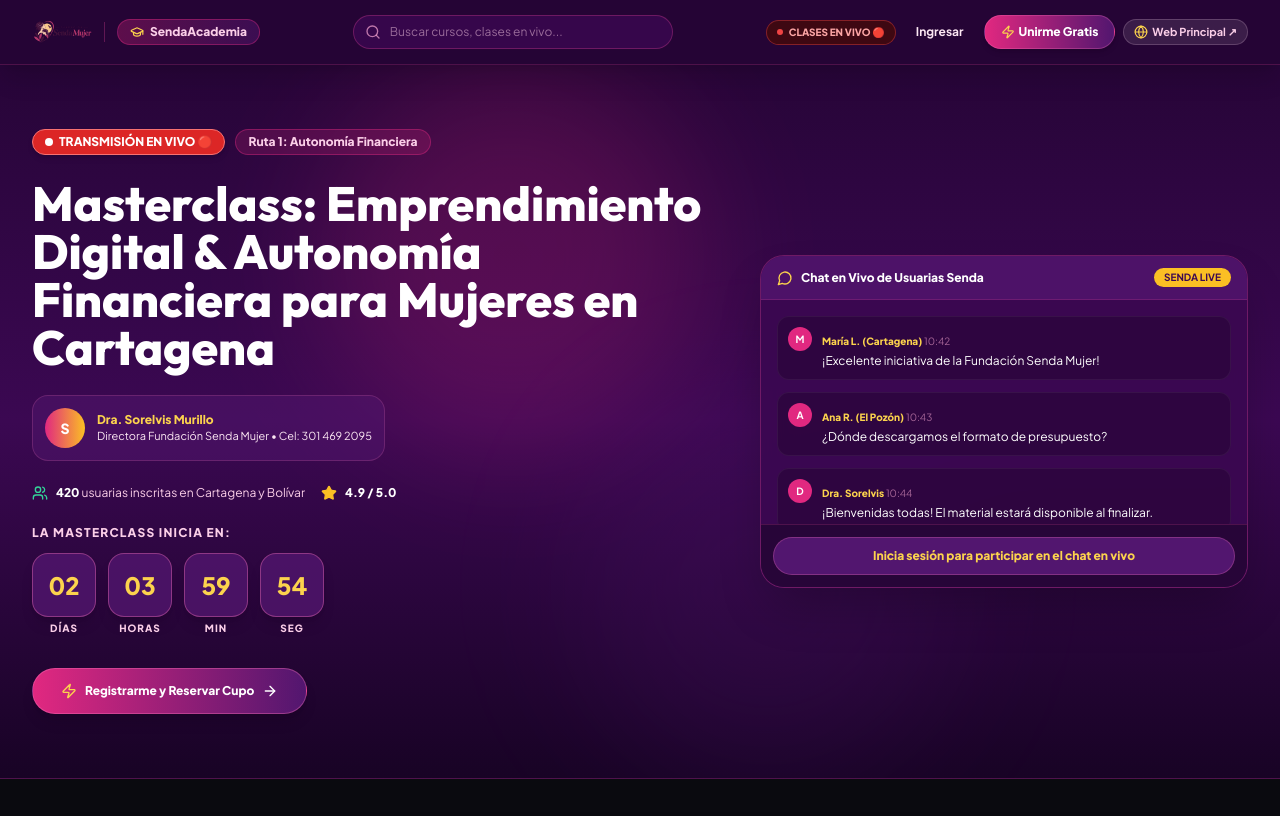
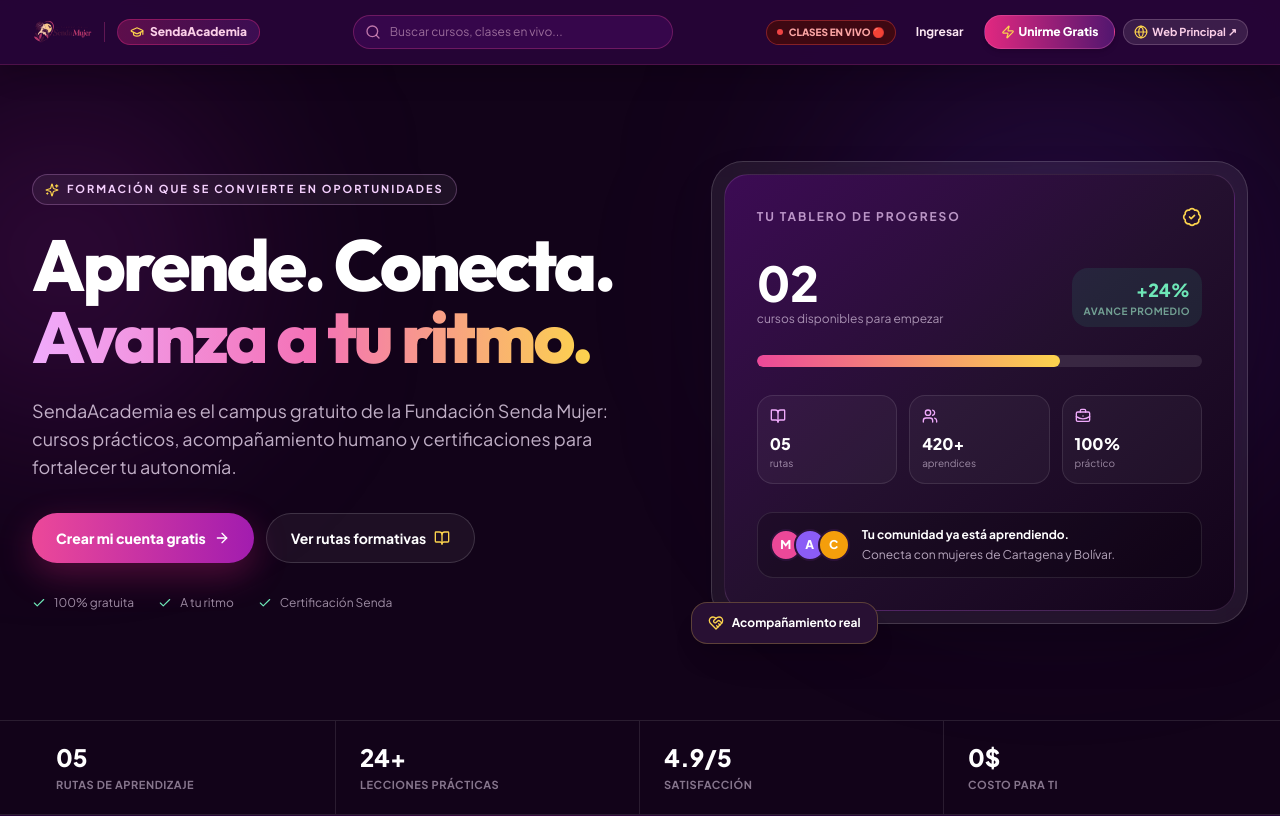
Before and after one commit to jonathanlopezb/fundacionsendamujer, a Next.js app: page /academia in a window 1280 px wide. Shown: the top 816 px of the page. Built offline with nearby package versions, Linux system fonts and the light colour scheme; a web font is replaced by a local one.

Commit message:
sendaacademia

```diff
--- a/src/app/academia/page.tsx
+++ b/src/app/academia/page.tsx
@@ -6,6 +6,8 @@
 import CourseCatalog from '@/components/academia/CourseCatalog';
 import AuthModal from '@/components/academia/AuthModal';
 import AcademiaFooter from '@/components/academia/AcademiaFooter';
+import { ArrowRight, BadgeCheck, BookOpen, BriefcaseBusiness, Check, HeartHandshake, Sparkles, Users } from 'lucide-react';
+import Link from 'next/link';
 
 export default function AcademiaPage() {
   const [authModalOpen, setAuthModalOpen] = useState(false);
@@ -35,8 +37,9 @@
   };
 
   return (
-    <div className="min-h-screen" style={{ background: '#0a0a0f', color: '#f0f0f5' }}>
+    <div className="min-h-screen overflow-hidden" style={{ background: '#0a0a0f', color: '#f0f0f5' }}>
       <AcademiaNavbar user={user} onOpenAuth={openAuth} onLogout={handleLogout} />
+      <AcademiaHero user={user} onOpenAuth={() => openAuth('register')} />
       <LiveClassBanner onOpenAuth={() => openAuth('register')} user={user} />
       <CharlaDelDia />
       <CourseCatalog user={user} onOpenAuth={() => openAuth('login')} />
@@ -52,3 +55,53 @@
     </div>
   );
 }
+
+function AcademiaHero({ user, onOpenAuth }: { user: { name: string; email: string } | null; onOpenAuth: () => void }) {
+  return (
+    <section className="relative isolate border-b border-white/10 bg-[#120319]">
+      <div className="pointer-events-none absolute -left-24 top-8 h-80 w-80 rounded-full bg-fuchsia-600/20 blur-[110px]" />
+      <div className="pointer-events-none absolute right-0 top-0 h-[28rem] w-[28rem] rounded-full bg-violet-700/20 blur-[120px]" />
+      <div className="mx-auto grid max-w-7xl items-center gap-12 px-4 py-16 sm:px-8 lg:grid-cols-[1.08fr_.92fr] lg:py-24">
+        <div className="relative z-10">
+          <div className="mb-6 inline-flex items-center gap-2 rounded-full border border-fuchsia-300/25 bg-white/[.06] px-3 py-1.5 text-[11px] font-bold uppercase tracking-[.18em] text-fuchsia-200">
+            <Sparkles className="h-3.5 w-3.5 text-amber-300" /> Formación que se convierte en oportunidades
+          </div>
+          <h1 className="max-w-3xl text-4xl font-black leading-[1.04] tracking-[-.04em] text-white sm:text-6xl lg:text-7xl">
+            Aprende. Conecta.<br /><span className="bg-gradient-to-r from-fuchsia-300 via-pink-400 to-amber-300 bg-clip-text text-transparent">Avanza a tu ritmo.</span>
+          </h1>
+          <p className="mt-6 max-w-xl text-base leading-8 text-fuchsia-100/75 sm:text-lg">
+            SendaAcademia es el campus gratuito de la Fundación Senda Mujer: cursos prácticos, acompañamiento humano y certificaciones para fortalecer tu autonomía.
+          </p>
+          <div className="mt-8 flex flex-col gap-3 sm:flex-row">
+            <button onClick={() => user ? document.getElementById('catalogo')?.scrollIntoView({ behavior: 'smooth' }) : onOpenAuth()} className="inline-flex items-center justify-center gap-2 rounded-full bg-gradient-to-r from-pink-500 to-fuchsia-700 px-6 py-3.5 text-sm font-extrabold text-white shadow-[0_12px_35px_rgba(225,40,128,.3)] transition hover:-translate-y-0.5 hover:shadow-[0_16px_42px_rgba(225,40,128,.42)]">
+              {user ? 'Explorar mis cursos' : 'Crear mi cuenta gratis'} <ArrowRight className="h-4 w-4" />
+            </button>
+            <Link href="#catalogo" className="inline-flex items-center justify-center gap-2 rounded-full border border-white/15 bg-white/[.05] px-6 py-3.5 text-sm font-bold text-white transition hover:bg-white/[.1]">
+              Ver rutas formativas <BookOpen className="h-4 w-4 text-amber-300" />
+            </Link>
+          </div>
+          <div className="mt-8 flex flex-wrap items-center gap-x-6 gap-y-3 text-xs text-fuchsia-100/60">
+            {['100% gratuita', 'A tu ritmo', 'Certificación Senda'].map((item) => <span key={item} className="inline-flex items-center gap-2"><Check className="h-3.5 w-3.5 text-emerald-300" /> {item}</span>)}
+          </div>
+        </div>
+
+        <div className="relative z-10">
+          <div className="rounded-[2rem] border border-white/15 bg-white/[.07] p-3 shadow-2xl backdrop-blur-xl">
+            <div className="rounded-[1.5rem] border border-fuchsia-300/15 bg-gradient-to-br from-[#3c0b54] via-[#24102f] to-[#120319] p-6 sm:p-8">
+              <div className="flex items-center justify-between"><span className="text-xs font-bold uppercase tracking-[.16em] text-fuchsia-200/70">Tu tablero de progreso</span><BadgeCheck className="h-5 w-5 text-amber-300" /></div>
+              <div className="mt-8 flex items-end justify-between"><div><p className="text-5xl font-black text-white">02</p><p className="mt-1 text-xs text-fuchsia-100/60">cursos disponibles para empezar</p></div><div className="rounded-2xl bg-emerald-400/10 px-3 py-2 text-right"><p className="text-lg font-black text-emerald-300">+24%</p><p className="text-[10px] font-bold uppercase tracking-wider text-emerald-200/60">avance promedio</p></div></div>
+              <div className="mt-7 h-3 overflow-hidden rounded-full bg-white/10"><div className="h-full w-[68%] rounded-full bg-gradient-to-r from-pink-500 to-amber-300" /></div>
+              <div className="mt-7 grid grid-cols-3 gap-3"><MiniMetric icon={<BookOpen />} value="05" label="rutas" /><MiniMetric icon={<Users />} value="420+" label="aprendices" /><MiniMetric icon={<BriefcaseBusiness />} value="100%" label="práctico" /></div>
+              <div className="mt-7 flex items-center gap-3 rounded-2xl border border-white/10 bg-black/20 p-3"><div className="flex -space-x-2">{['M','A','C'].map((letter, i) => <span key={letter} className={`flex h-8 w-8 items-center justify-center rounded-full border-2 border-[#2b1239] text-xs font-black text-white ${i === 0 ? 'bg-pink-500' : i === 1 ? 'bg-violet-500' : 'bg-amber-500'}`}>{letter}</span>)}</div><p className="text-xs leading-5 text-fuchsia-100/70"><strong className="text-white">Tu comunidad ya está aprendiendo.</strong><br />Conecta con mujeres de Cartagena y Bolívar.</p></div>
+            </div>
+          </div>
+          <div className="absolute -bottom-5 -left-5 hidden rounded-2xl border border-amber-300/25 bg-[#281033] px-4 py-3 shadow-xl sm:block"><div className="flex items-center gap-2 text-xs font-bold text-white"><HeartHandshake className="h-4 w-4 text-amber-300" /> Acompañamiento real</div></div>
+        </div>
+      </div>
+      <div className="mx-auto grid max-w-7xl grid-cols-2 border-t border-white/10 px-4 sm:grid-cols-4 sm:px-8"><TrustStat value="05" label="rutas de aprendizaje" /><TrustStat value="24+" label="lecciones prácticas" /><TrustStat value="4.9/5" label="satisfacción" /><TrustStat value="0$" label="costo para ti" /></div>
+    </section>
+  );
+}
+
+function MiniMetric({ icon, value, label }: { icon: React.ReactNode; value: string; label: string }) { return <div className="rounded-2xl border border-white/10 bg-white/[.04] p-3"><div className="mb-2 text-fuchsia-300">{React.cloneElement(icon as React.ReactElement, { className: 'h-4 w-4' })}</div><p className="text-base font-black text-white">{value}</p><p className="text-[10px] text-fuchsia-100/55">{label}</p></div>; }
+function TrustStat({ value, label }: { value: string; label: string }) { return <div className="border-r border-white/10 px-3 py-5 last:border-0 sm:px-6"><p className="text-xl font-black text-white sm:text-2xl">{value}</p><p className="mt-1 text-[10px] font-bold uppercase tracking-wider text-fuchsia-100/50 sm:text-[11px]">{label}</p></div>; }
--- a/src/components/academia/CourseCatalog.tsx
+++ b/src/components/academia/CourseCatalog.tsx
@@ -134,7 +134,7 @@
   };
 
   return (
-    <section className="py-16 px-4 sm:px-8 max-w-7xl mx-auto space-y-10">
+    <section id="catalogo" className="py-16 px-4 sm:px-8 max-w-7xl mx-auto space-y-10">
 
       {/* Header Title */}
       <div className="text-center max-w-3xl mx-auto space-y-3">
```
